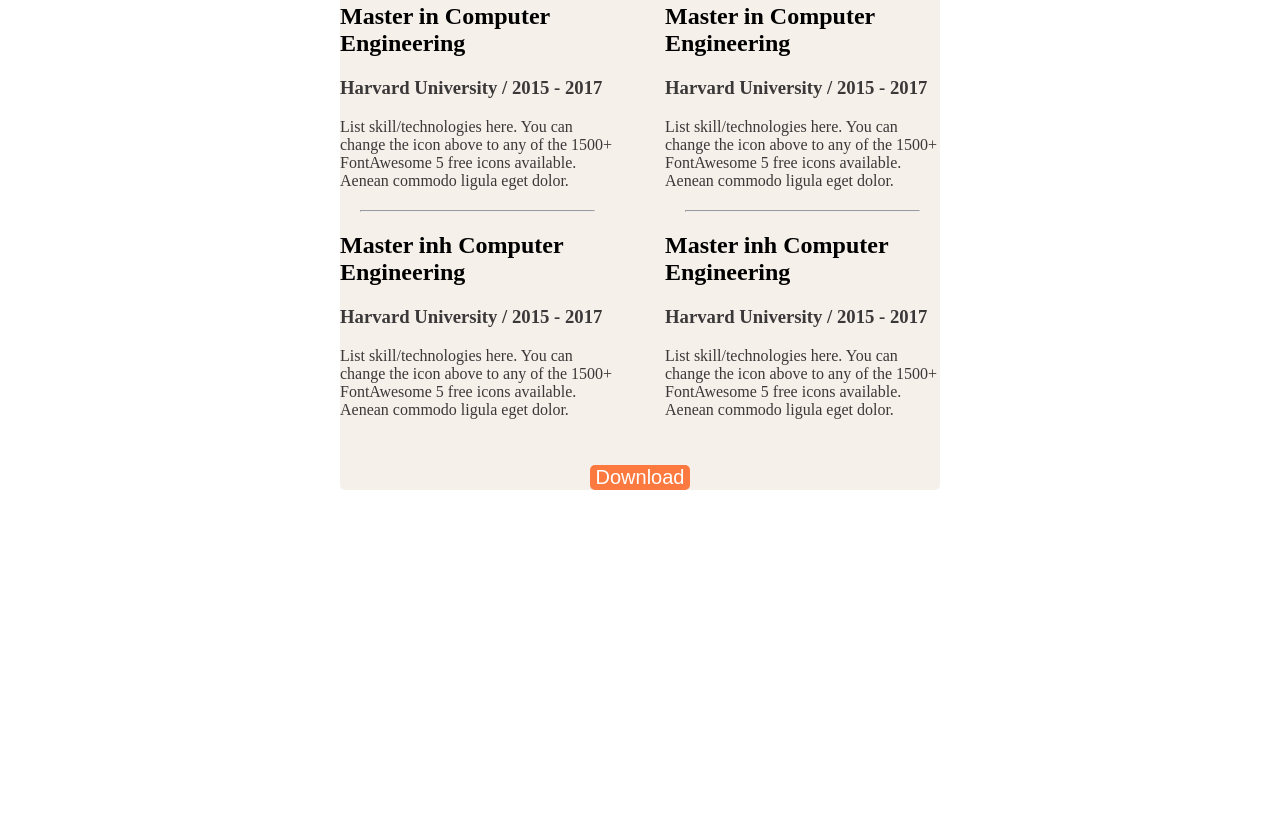
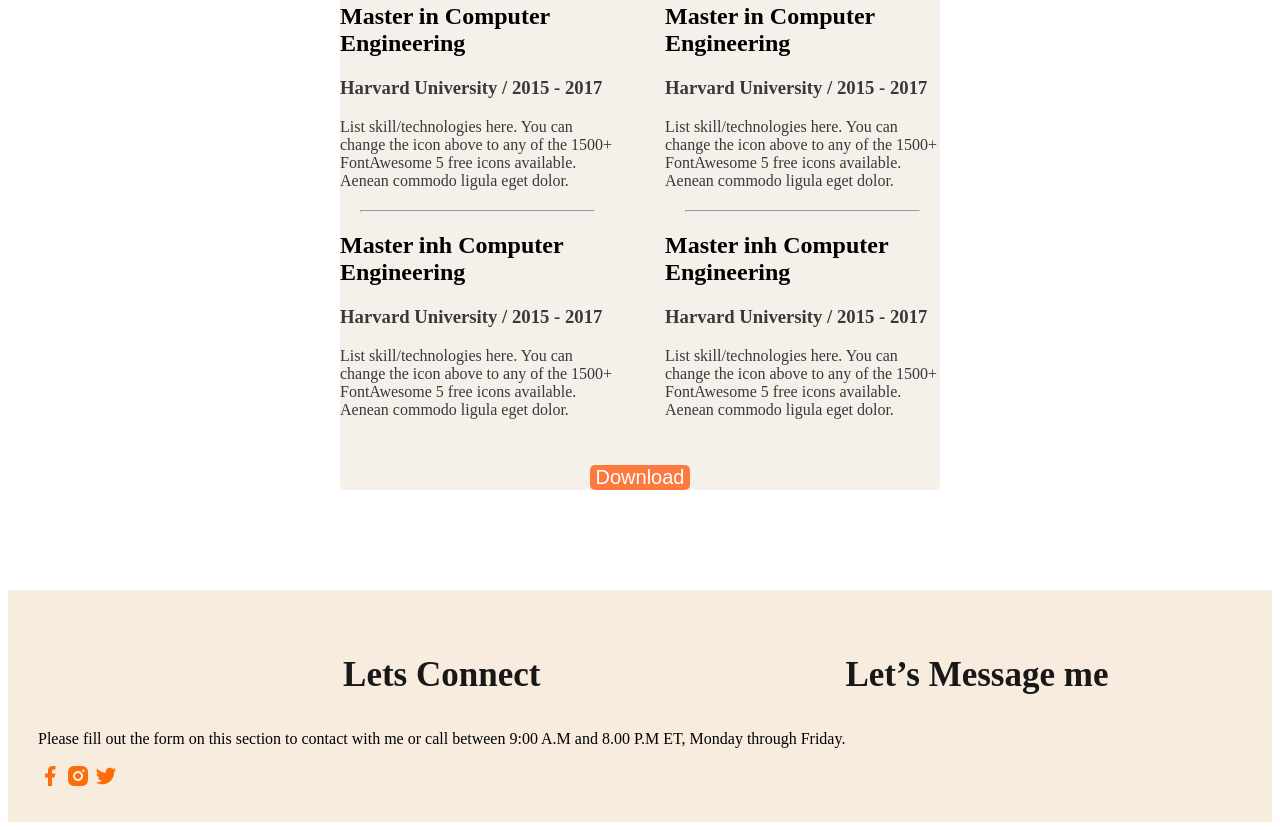
Before and after one commit to sagor009988/web-portfolio, a plain HTML site: page index.html in a window 1280 px wide. Shown: the part 1861-2691 px from the top of the page. Before the commit the page ends 2381 px from the top, so only its background shows below. Drawn offline with Linux system fonts and the light colour scheme.

```diff
--- a/index.html
+++ b/index.html
@@ -23,7 +23,7 @@
    <div class="banner">
      <div class="banner-elements">
         <h3 class="wlc">Hi, I  am</h3>
-        <h1 class="heading">Mary Hardy</h1>
+        <h1 class="heading">Md.Sagor Hossain </h1>
         <p>Shot what able cold new see hold. <br> Friendly as an betrayed formerly he. Morning because as to society behaved moments.</p>
         <button class="btn-color">Download CV</button>
         <button class="btn-color">Contact</button>
@@ -39,7 +39,7 @@
 
         <div class="about-info">
      <h4 class="info-title">Name</h4>
-     <p class="info-description">Mary Hardy</p>
+     <p class="info-description">Md.Sagor Hossain</p>
        </div>
      <div class="about-info">
      <h4 class="info-title">Email:
@@ -150,7 +150,19 @@
    </section>
     </main>
     <footer>
+     <div class="footer-column">
+     <h3 class="section-title">Lets Connect</h3>
+     <p class="sectio-description">Please fill out the form on this section to contact with me or call between 9:00 A.M and 8.00 P.M ET, Monday through Friday.</p>
+     <div class="link-icon">
+       <a href="https://www.facebook.com"><img src="/images/icons/facebook.png" alt=""></a>
+       <a href="https://www.instagram.com"><img src="/images/icons/insta.png" alt=""></a>
+       <a href="https://www.twiter.com"><img src="/images/icons/twitter.png" alt=""></a>
 
+     </div>
+     </div>
+     <div class="footer-column">
+     <h3 class="section-title">Let’s Message me</h3>
+     </div>
     </footer>
 </body>
 </html>
--- a/styles/portfolio.css
+++ b/styles/portfolio.css
@@ -135,3 +135,6 @@ color: #757575;
     text-align: center;
     margin: 30px;
 }
+footer{
+    display: flex;background-color: rgb(247, 236, 222); padding: 30px 30px; margin-top: 100px;
+}
```
